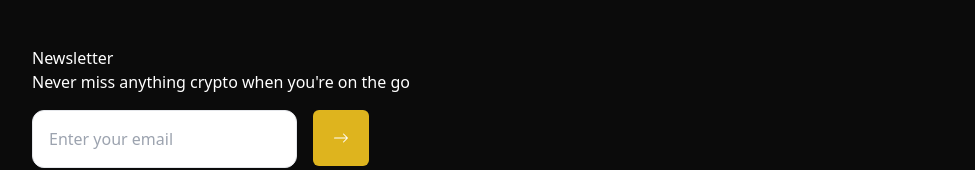
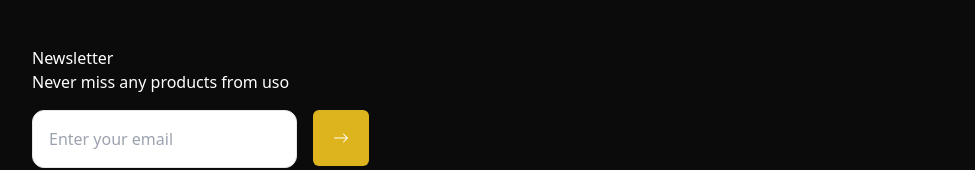
Before and after one commit to prana10/Snacken17-website, a React (Vite) app: page /form in a window 1280 px wide. Shown: the part 1051-1221 px from the top of the page, without its empty margins (152-1127 px from the left). Built offline with nearby package versions, Linux system fonts and the light colour scheme.

Commit message:
edit footer

```diff
--- a/src/presentation/widgets/Footer/index.jsx
+++ b/src/presentation/widgets/Footer/index.jsx
@@ -51,7 +51,7 @@ export default function Footer() {
           </div>
           <div className="p-6 w-full lg:col-span-3 xl:col-auto">
             <span className='text-natural0'>Newsletter</span>
-            <p className='text-natural0 font-thin'>Never miss anything crypto when you're on the go</p>
+            <p className='text-natural0 font-thin'>Never miss any products from uso</p>
             <div className="flex gap-4 my-4">
               <div>
                 <input type="email" className="border border-lightgray rounded-xl p-4 outline-none focus:border-primary w-full" placeholder="Enter your email" />
```
